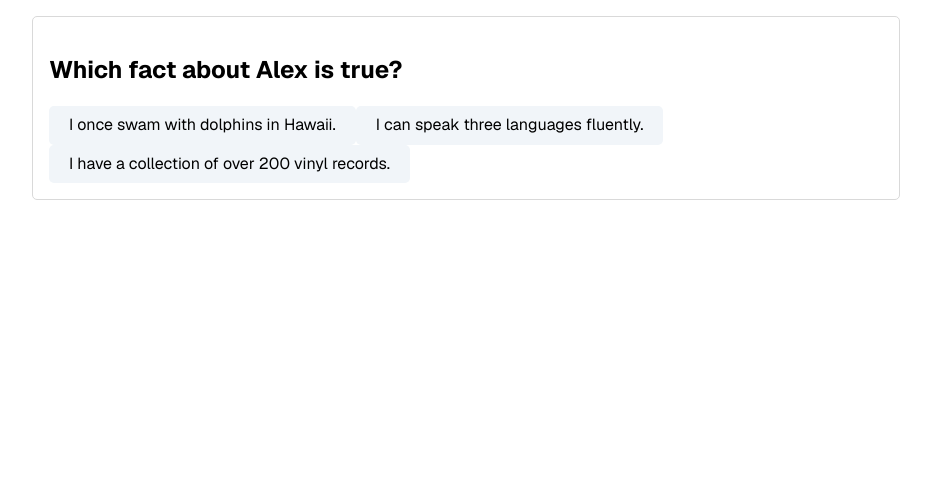
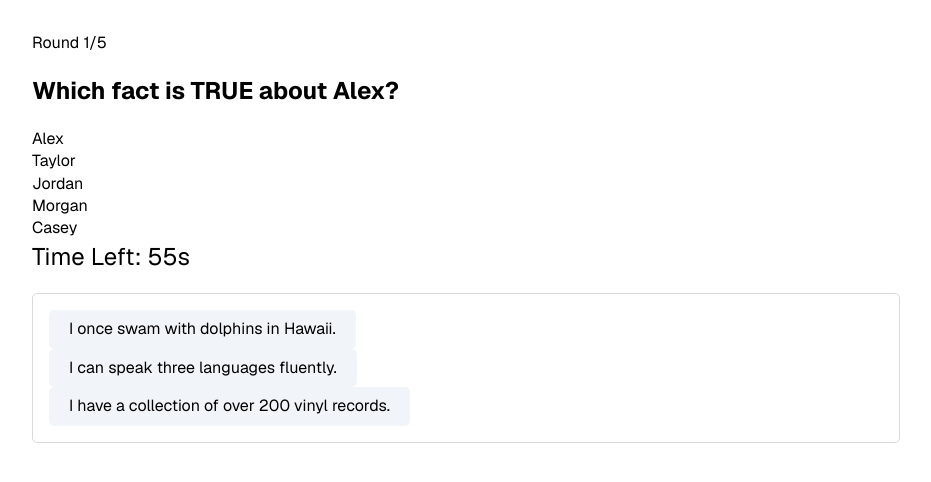
Before and after one commit to ixtk/bluff-grid, a React (Vite) app in the folder frontend/: page / in a window 1280 px wide. Shown: the top 482 px of the page, without its empty margins (174-1105 px from the left). Built offline with nearby package versions, Linux system fonts and the light colour scheme.

Commit message:
with flaws

```diff
--- a/frontend/src/Pages/game/game.jsx
+++ b/frontend/src/Pages/game/game.jsx
@@ -1,28 +1,30 @@
 import React, { useState, useEffect } from "react";
-import "./game.css"
-import { QuestionCard } from "./questionCard"
 import players from "../../data/players";
-
+import "./game.css";
+import { QuestionCard } from "./questionCard";
 
 export function Game() {
-    const [step, setStep] = useState(0)
-    const [score, setScore] = useState(0)
-    const [timeLeft, setTimeLeft] = useState(60)
-    const [showAnswer, setShowAnswer] = useState(false)
+  const [voteCounts, setVoteCounts] = useState(Array(players.length).fill(0));
+  const [selectedOption, setSelectedOption] = useState(null);
+  const [round, setRound] = useState(1);
+  const [currentPlayerIndex, setCurrentPlayerIndex] = useState(0);
+  const [score, setScore] = useState(0);
+  const [timeLeft, setTimeLeft] = useState(60);
+  const [showAnswer, setShowAnswer] = useState(false);
+  const [isFinished, setIsFinished] = useState(false);
 
-    const current = players[step]
-    const isFinished = step >= players.length
+  const totalRounds = players.length;
+  const currentRound = round;
+
+  const currentPlayer = players[currentPlayerIndex];
+
 
   useEffect(() => {
     if (isFinished || showAnswer) return;
-      if (timeLeft <= 0) {
-        setShowAnswer(true);
-        return;
-      }
+
     const timer = setInterval(() => {
       setTimeLeft((prev) => {
-          console.log("Time left:", prev);
-          if (prev <= 1) {
+        if (prev === 1) {
           clearInterval(timer);
           setShowAnswer(true);
         }
@@ -31,39 +33,98 @@ export function Game() {
     }, 1000);
 
     return () => clearInterval(timer);
-    }, [step, isFinished, showAnswer]);
+  }, [currentPlayerIndex, showAnswer, isFinished]);
 
-    const handleAnswer = (isCorrect) => {
-        if (isCorrect) setScore((prev) => prev + 1)
-        if (isFinished) return;
-        if (showAnswer) return;
-        setShowAnswer(true);
-    }
 
   useEffect(() => {
     if (showAnswer) {
-        const timeot = setTimeout(() => {
-          setStep((prev) => prev + 1)
-          setTimeLeft(60)
-          setShowAnswer(false)
-        } , 3000);
-        return () => clearTimeout(timeot);
+      const timeout = setTimeout(() => {
+        const nextIndex = currentPlayerIndex + 1;
+
+        if (nextIndex >= players.length) {
+          if (round >= totalRounds) {
+            setIsFinished(true);
+          } else {
+            setRound((prev) => prev + 1);
+            setCurrentPlayerIndex(0);
           }
-    } , [showAnswer]);
+        } else {
+          setCurrentPlayerIndex(nextIndex);
+        }
+
+        setTimeLeft(60);
+        setShowAnswer(false);
+        setSelectedOption(null);
+        setVoteCounts((prev) => {
+          const newCounts = [...prev];
+          newCounts[currentPlayer.correctFactIndex] = 0;
+          return newCounts;
+        });
+      }, 3000);
+
+      return () => clearTimeout(timeout);
+    }
+  }, [showAnswer]);
+
+
+  const handleAnswer = (isCorrect, selected) => {
+    setSelectedOption(selected);
+    const selectedIndex = currentPlayer.facts.indexOf(selected);
+    setVoteCounts((prev) => {
+      const updated = [...prev];
+      updated[selectedIndex] += 1;
+      return updated;
+    });
+
+    if (isCorrect) {
+      setScore((prev) => prev + 1);
+    }
+    setShowAnswer(true);
+  };
+
+
+  if (isFinished) {
+    return (
+      <div className="container">
+        <h2>Game Over</h2>
+        <p>Your Score: {score}</p>
+      </div>
+    );
+  }
 
   return (
     <div className="container">
-            {isFinished ? null : (
+      <div className="game-header">
+        <div className="round-title">
+          <p>Round {currentRound}/{totalRounds}</p>
+          <h2>Which fact is TRUE about {currentPlayer.name}?</h2>
+        </div>
+
+        <div className="players-list">
+          {players.map((p) => (
+            <div
+              key={p.id}
+              className={`player-tag ${
+                players[currentPlayerIndex].id === p.id ? "active" : ""
+              }`}
+            >
+              {p.name}
+            </div>
+          ))}
+        </div>
+
+        <div className="timer">Time Left: {timeLeft}s</div>
+      </div>
+
       <QuestionCard
-                    question={`Which fact about ${current.name} is true?`}
-                    answers={current.facts}
-                    correct={current.facts[current.correctFactIndex]}
+        question={`Which fact is TRUE about ${currentPlayer.name}?`}
+        answers={currentPlayer.facts}
+        correct={currentPlayer.facts[currentPlayer.correctFactIndex]}
         onAnswer={handleAnswer}
         showAnswer={showAnswer}
-                    selected={current.facts[current.correctFactIndex]}
-                    timeLeft={timeLeft}
+        selectedOption={selectedOption}
+        voteCounts={voteCounts}
       />
-            )}
     </div>
-    )
+  );
 }
--- a/frontend/src/Pages/game/questionCard.jsx
+++ b/frontend/src/Pages/game/questionCard.jsx
@@ -1,4 +1,4 @@
-export function QuestionCard({ question, answers, correct, onAnswer, showAnswer, selected }) {
+export function QuestionCard({ question, answers, correct, onAnswer, showAnswer, selectedOption, voteCounts }) {
     const handleClick = (option) => {
         if (showAnswer) return
         const isCorrect = option === correct
@@ -7,25 +7,27 @@ export function QuestionCard({ question, answers, correct, onAnswer, showAnswer,
 
     return (
         <div className="card">
-            <h2>{question}</h2>
             {answers.map((option, index) => {
                 let className = "btn btn-secondary";
                 if (showAnswer) {
-                    if (option === correct) {
-                        className += " correct";
-                    } else {
-                        className += " incorrect";
-                    }
+                    className += option === correct ? " correct" : " incorrect";
                 }
+                const votes = voteCounts?.[index] || 0;
                 return (
+                    <div key={index}>
                     <button
-                        key={index}
                         className={className}
                         onClick={() => handleClick(option)}
                         disabled={showAnswer}
                     >
                         {option}
                     </button>
+                    {showAnswer && (
+                        <div className="vote-count">
+                            {votes} vote{votes !== 1 ? "s" : ""}
+                        </div>
+                    )}
+                    </div>
                 );
             })}
         </div>
```
Lines whose indentation alone changed are shown as unchanged.
